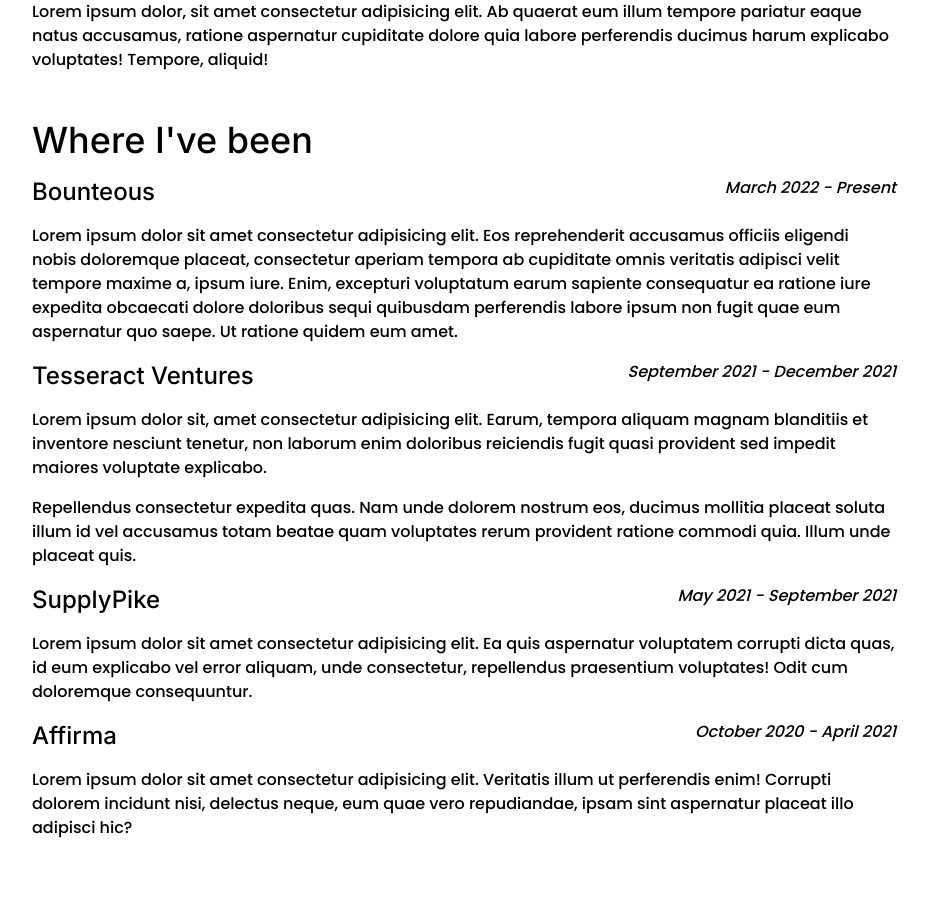
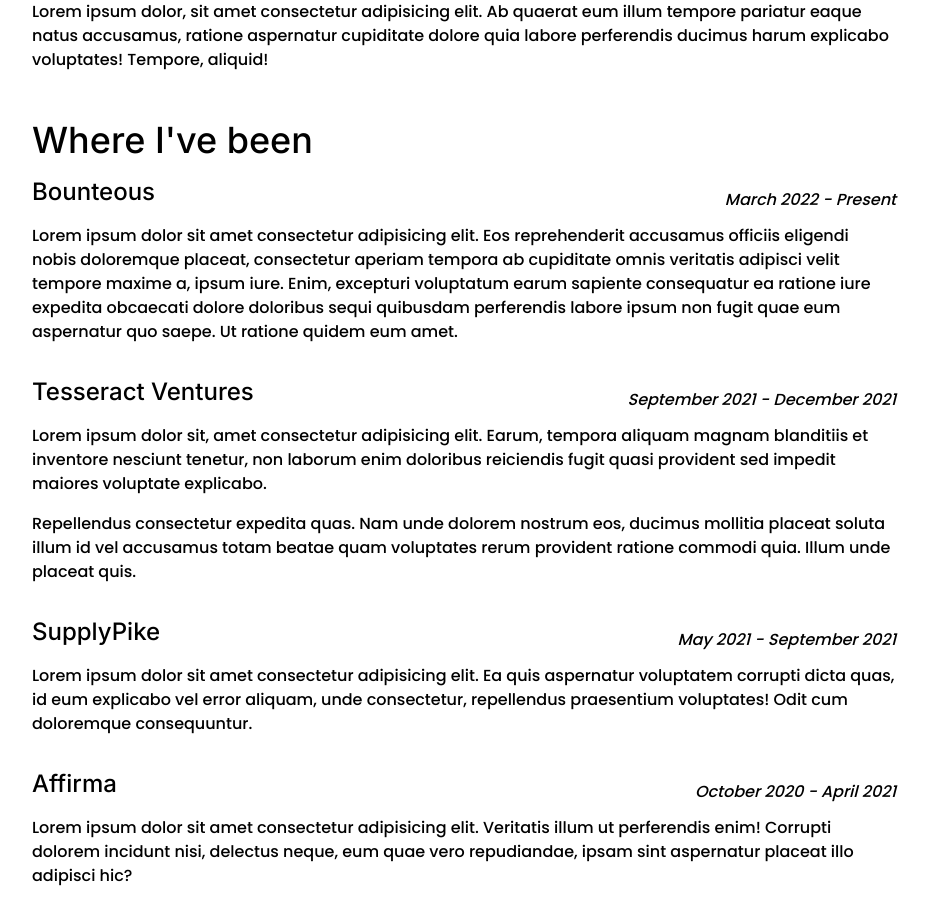
Before and after one commit to dizeeee/website, a SvelteKit app: page / in a window 1280 px wide. Shown: the part 960-1880 px from the top of the page, without its empty margins (176-1105 px from the left). Built offline with nearby package versions, Linux system fonts and the light colour scheme.

Commit message:
spacing and alignment fixes

```diff
--- a/src/routes/+page.svelte
+++ b/src/routes/+page.svelte
@@ -25,6 +25,7 @@
 <div class="flex justify-center bg-white">
 	<div class="flex min-h-[100svh] max-w-4xl flex-col p-4" id="about">
 		<section>
+			<section>
 				<h3>Hey there!</h3>
 				<p>
 					I'm Jack, a software engineer based in Fayetteville, AR. I graduated from University of
@@ -33,43 +34,49 @@
 				</p>
 				<p>
 					Lorem ipsum dolor, sit amet consectetur adipisicing elit. Ab quaerat eum illum tempore
-				pariatur eaque natus accusamus, ratione aspernatur cupiditate dolore quia labore perferendis
-				ducimus harum explicabo voluptates! Tempore, aliquid!
+					pariatur eaque natus accusamus, ratione aspernatur cupiditate dolore quia labore
+					perferendis ducimus harum explicabo voluptates! Tempore, aliquid!
 				</p>
+			</section>
 		</section>
 
 		<section>
 			<h3>Where I've been</h3>
 
-			<div class="flex justify-between">
+			<section>
+				<div class="flex items-center justify-between">
 					<h4>Bounteous</h4>
 					<span><em>March 2022 - Present</em></span>
 				</div>
 				<p>
 					Lorem ipsum dolor sit amet consectetur adipisicing elit. Eos reprehenderit accusamus
-				officiis eligendi nobis doloremque placeat, consectetur aperiam tempora ab cupiditate omnis
-				veritatis adipisci velit tempore maxime a, ipsum iure. Enim, excepturi voluptatum earum
-				sapiente consequatur ea ratione iure expedita obcaecati dolore doloribus sequi quibusdam
-				perferendis labore ipsum non fugit quae eum aspernatur quo saepe. Ut ratione quidem eum
-				amet.
+					officiis eligendi nobis doloremque placeat, consectetur aperiam tempora ab cupiditate
+					omnis veritatis adipisci velit tempore maxime a, ipsum iure. Enim, excepturi voluptatum
+					earum sapiente consequatur ea ratione iure expedita obcaecati dolore doloribus sequi
+					quibusdam perferendis labore ipsum non fugit quae eum aspernatur quo saepe. Ut ratione
+					quidem eum amet.
 				</p>
+			</section>
 
-			<div class="flex justify-between">
+			<section>
+				<div class="flex items-center justify-between">
 					<h4>Tesseract Ventures</h4>
 					<span><em>September 2021 - December 2021</em></span>
 				</div>
 				<p>
 					Lorem ipsum dolor sit, amet consectetur adipisicing elit. Earum, tempora aliquam magnam
-				blanditiis et inventore nesciunt tenetur, non laborum enim doloribus reiciendis fugit quasi
-				provident sed impedit maiores voluptate explicabo.
+					blanditiis et inventore nesciunt tenetur, non laborum enim doloribus reiciendis fugit
+					quasi provident sed impedit maiores voluptate explicabo.
 				</p>
 				<p>
 					Repellendus consectetur expedita quas. Nam unde dolorem nostrum eos, ducimus mollitia
 					placeat soluta illum id vel accusamus totam beatae quam voluptates rerum provident ratione
 					commodi quia. Illum unde placeat quis.
 				</p>
+			</section>
 
-			<div class="flex justify-between">
+			<section>
+				<div class="flex items-center justify-between">
 					<h4>SupplyPike</h4>
 					<span><em>May 2021 - September 2021</em></span>
 				</div>
@@ -78,16 +85,19 @@
 					corrupti dicta quas, id eum explicabo vel error aliquam, unde consectetur, repellendus
 					praesentium voluptates! Odit cum doloremque consequuntur.
 				</p>
+			</section>
 
-			<div class="flex justify-between">
+			<section>
+				<div class="flex items-center justify-between">
 					<h4>Affirma</h4>
 					<span><em>October 2020 - April 2021</em></span>
 				</div>
 				<p>
 					Lorem ipsum dolor sit amet consectetur adipisicing elit. Veritatis illum ut perferendis
-				enim! Corrupti dolorem incidunt nisi, delectus neque, eum quae vero repudiandae, ipsam sint
-				aspernatur placeat illo adipisci hic?
+					enim! Corrupti dolorem incidunt nisi, delectus neque, eum quae vero repudiandae, ipsam
+					sint aspernatur placeat illo adipisci hic?
 				</p>
+			</section>
 		</section>
 	</div>
 </div>
@@ -115,7 +125,7 @@
 	}
 
 	section {
-		@apply pb-8;
+		@apply pb-4;
 	}
 
 	p {
```
Lines whose indentation alone changed are shown as unchanged.
